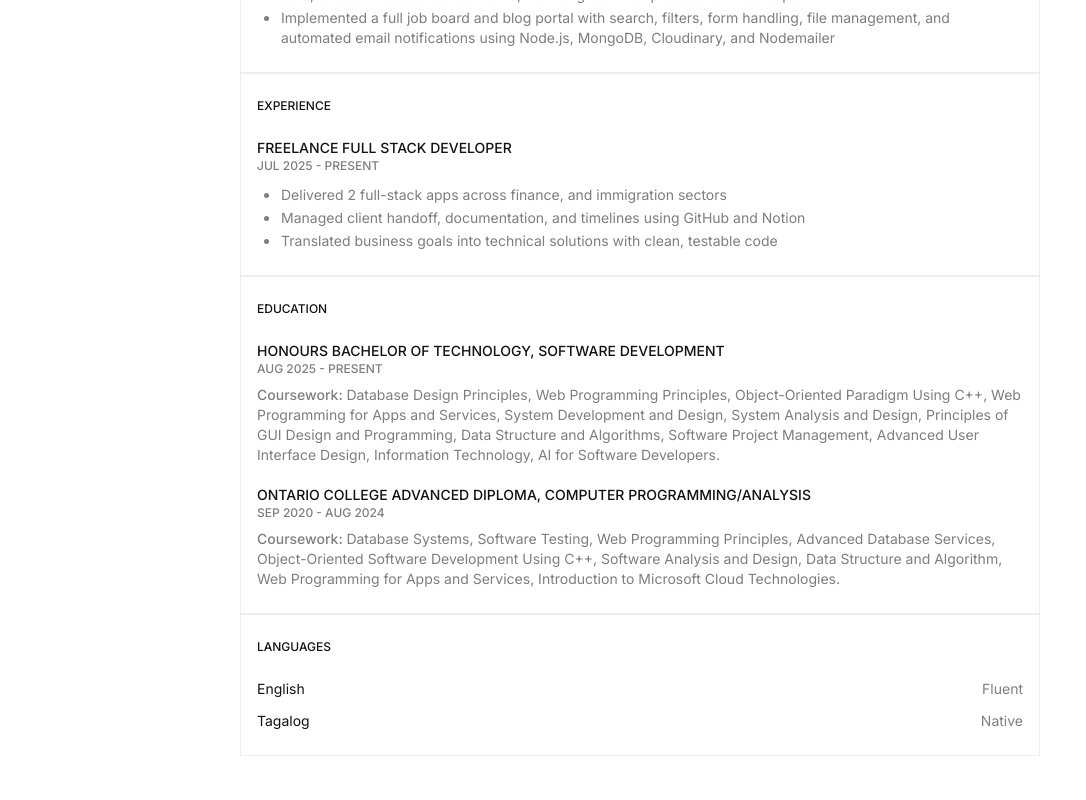
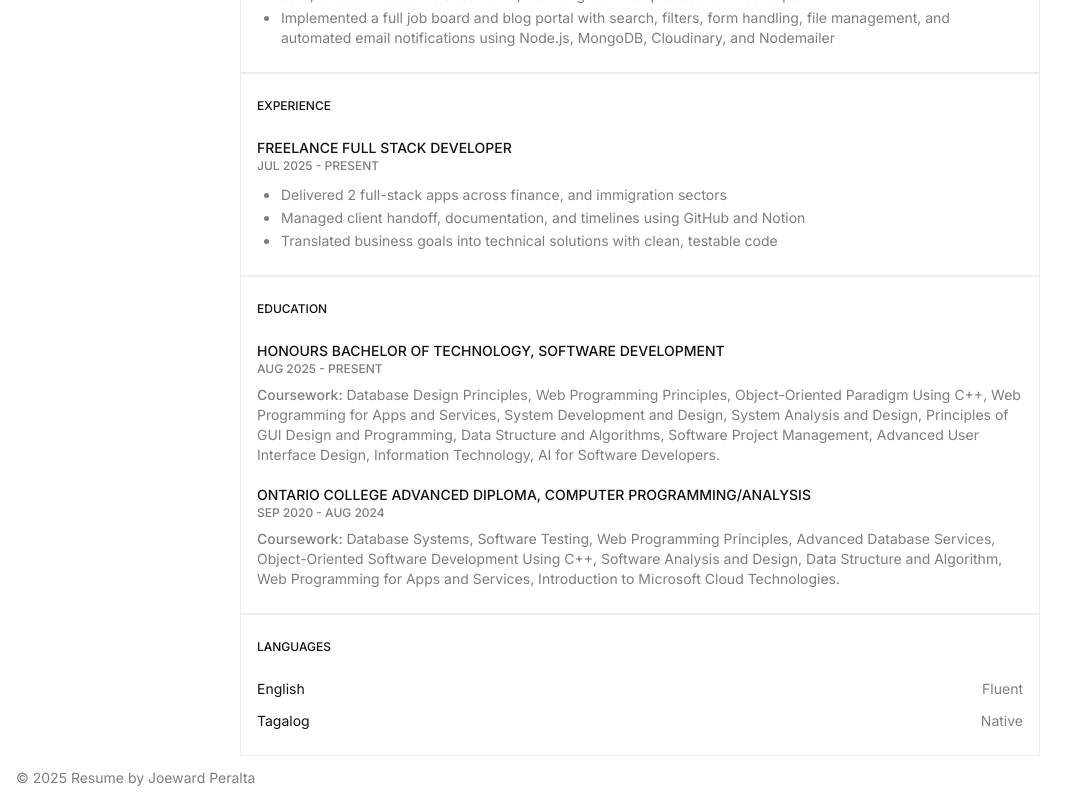
Before and after one commit to joewardperalta/single-page-resume, a Next.js app: page / in a window 1280 px wide. Shown: the part 1003-1803 px from the top of the page, without its empty margins (0-1086 px from the left). Before the commit the page ends 1759 px from the top, so only its background shows below. Built offline with nearby package versions, Linux system fonts and the light colour scheme.

Commit message:
Create the footer component and add it to the layout page.

```diff
--- a/app/layout.js
+++ b/app/layout.js
@@ -1,6 +1,7 @@
 import { Inter } from "next/font/google";
 import "./globals.css";
 import Navbar from "@/components/Navbar";
+import Footer from "@/components/Footer";
 
 const inter = Inter({
   subsets: ["latin"],
@@ -18,6 +19,8 @@ export default function RootLayout({ children }) {
         <Navbar />
 
         {children}
+
+        <Footer />
       </body>
     </html>
   );
--- /dev/null
+++ b/components/Footer.jsx
@@ -0,0 +1,9 @@
+import Paragraph from "./Paragraph";
+
+export default function Footer() {
+  return (
+    <footer className="py-3 px-4">
+      <Paragraph>&copy; 2025 Resume by Joeward Peralta</Paragraph>
+    </footer>
+  );
+}
```
